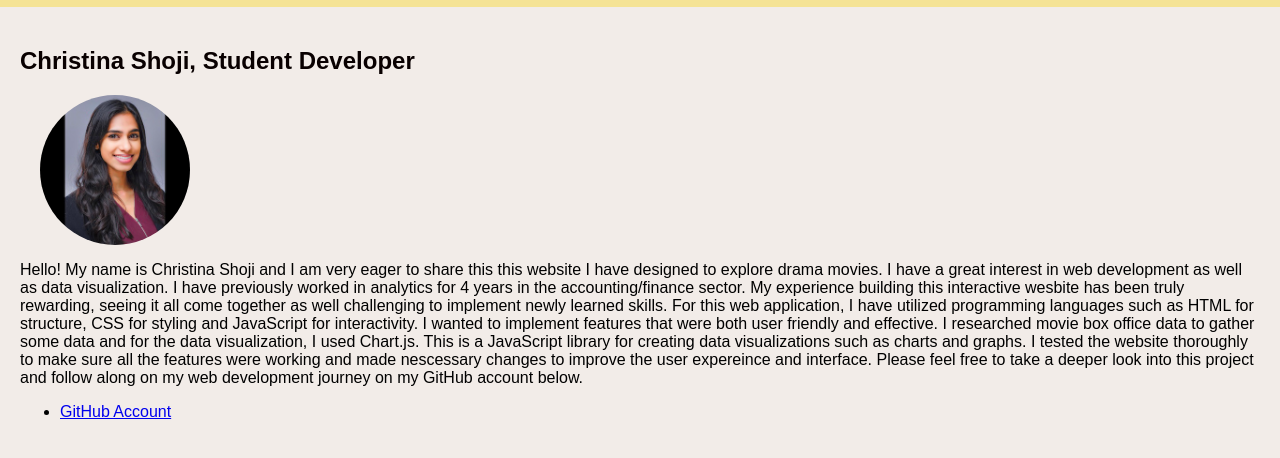
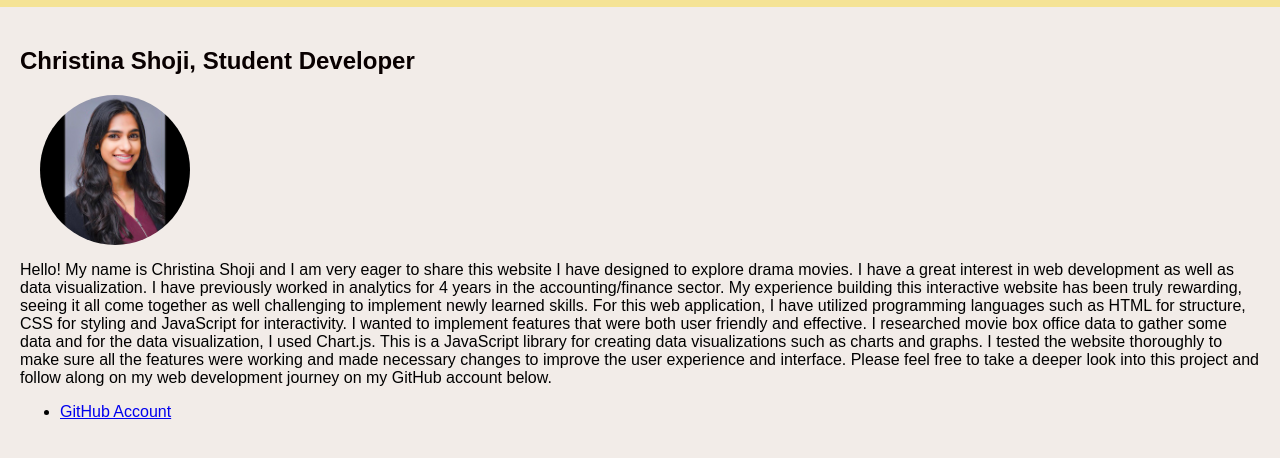
Before and after one commit to cshoji1/ISM6225-Assignment-2, a plain HTML site: page Assignment_LookAndFeel-master_Christina_Shoji/aboutus.html in a window 1280 px wide. Shown: the part 68-526 px from the top of the page. Drawn offline with Linux system fonts and the light colour scheme.

Commit message:
Update aboutus.html

```diff
--- a/Assignment_LookAndFeel-master_Christina_Shoji/aboutus.html
+++ b/Assignment_LookAndFeel-master_Christina_Shoji/aboutus.html
@@ -26,10 +26,10 @@
         </section>
 
         </section>
-        <p>Hello! My name is Christina Shoji and I am very eager to share this this website I have designed to explore drama movies. I have a great interest in web development as well as data visualization. I have previously worked in analytics for 4 years in the accounting/finance sector.
-         My experience building this interactive wesbite has been truly rewarding, seeing it all come together as well challenging to implement newly learned skills. For this web application, I have utilized programming languages such as HTML for structure, CSS for styling and JavaScript for interactivity.
-         I wanted to implement features that were both user friendly and effective. I researched movie box office data to gather some data and for the data visualization, I used Chart.js. This is a JavaScript library for creating data visualizations
-         such as charts and graphs. I tested the website thoroughly to make sure all the features were working and made nescessary changes to improve the user expereince and interface. Please feel free to take a deeper look into this project and follow along on my web development journey on my GitHub account below.
+        <p> Hello! My name is Christina Shoji and I am very eager to share this website I have designed to explore drama movies. I have a great interest in web development as well as data visualization. I have previously worked in analytics for 4 years in the accounting/finance sector.
+            My experience building this interactive website has been truly rewarding, seeing it all come together as well challenging to implement newly learned skills. For this web application, I have utilized programming languages such as HTML for structure, CSS for styling and JavaScript for interactivity.
+            I wanted to implement features that were both user friendly and effective. I researched movie box office data to gather some data and for the data visualization, I used Chart.js. This is a JavaScript library for creating data visualizations
+            such as charts and graphs. I tested the website thoroughly to make sure all the features were working and made necessary changes to improve the user experience and interface. Please feel free to take a deeper look into this project and follow along on my web development journey on my GitHub account below.
         </p>
         </section>
 
```
